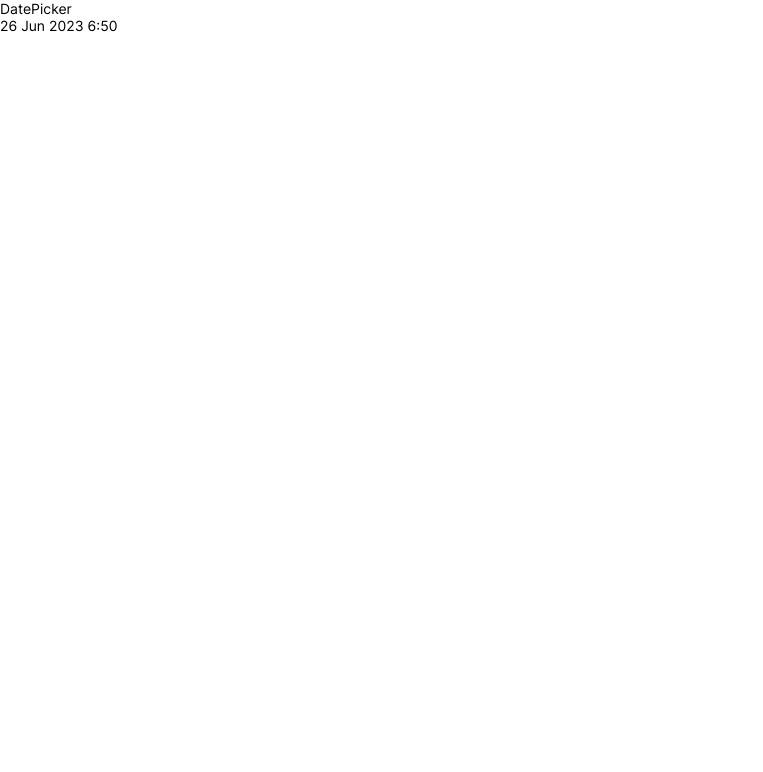
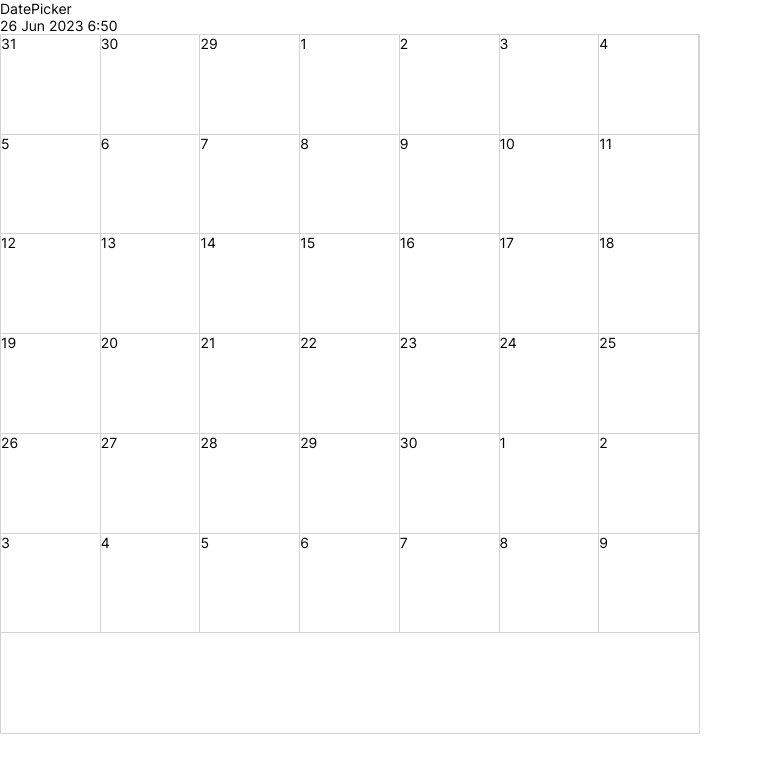
Before and after one commit to VladimirBvt/SuperDatePicker, a React (Create React App) app: page / in a window 1280 px wide. Shown: the top 772 px of the page, without its empty margins (0-763 px from the left). Built offline with nearby package versions, Linux system fonts and the light colour scheme.

Commit message:
Creating arrays of days and rendering them

```diff
--- /dev/null
+++ b/src/components/DatePicker/DatePicker.module.scss
@@ -0,0 +1,13 @@
+.calendar {
+  display: grid;
+  grid-template-columns: repeat(7, 1fr);
+  grid-template-rows: repeat(7, 1fr);
+  width: 700px;
+  height: 700px;
+  border: 1px solid lightgray;
+}
+
+.date {
+  border-right: 1px solid lightgray;
+  border-bottom: 1px solid lightgray;
+}
--- a/src/components/DatePicker/DatePicker.tsx
+++ b/src/components/DatePicker/DatePicker.tsx
@@ -1,4 +1,5 @@
 import {useMemo, useState} from "react";
+import styles from './DatePicker.module.scss'
 
 interface IDatePickerProps {
   value: Date;
@@ -23,24 +24,90 @@ const months = [
 ]
 
 interface IDateCellItem {
-  day: number;
+  date: number;
   month: number;
   year: number;
 
-  isToday: boolean;
-  isSelected: boolean;
+  isToday?: boolean;
+  isSelected?: boolean;
 }
 
-const getNumberOfDaysInAMonth = (year: number, month: number) => {
+const getDaysAmountInAMonth = (year: number, month: number) => {
   const nextMonthDate = new Date(year, month + 1, 1)
-  const lastDayInMonth = nextMonthDate.setMinutes(-1)
-  return new Date(lastDayInMonth)
+  nextMonthDate.setMinutes(-1)
+  return nextMonthDate.getDate()
+}
+
+const getPreviousMonthDays = (year: number, month: number) => {
+  const currentMonthFirstDay = new Date(year, month, 1)
+  const dayOfTheWeek = currentMonthFirstDay.getDay()
+  // сколько нужно взять дней из предыдущего месяца
+  const prevMonthCellsAmount = dayOfTheWeek -1
+
+  // количество дней в предыдущем месяце
+  const daysAmountInPrevMonth = getDaysAmountInAMonth(year, month -1)
+
+  const dateCells: IDateCellItem[] = []
+
+  const [cellYear, cellMonth] = month === 0 ? [year -1, 11] : [year, month -1]
+
+  for (let i = 0; i < prevMonthCellsAmount; i ++) {
+    dateCells.push({
+      year: cellYear,
+      month: cellMonth,
+      date: daysAmountInPrevMonth - i,
+    })
+  }
+
+  return dateCells
+}
+
+const VISIBLE_CELLS_AMOUNT = 7 * 6
+
+const getNextMonthDays = (year: number, month: number) => {
+  //
+  const currentMonthFirstDay = new Date(year, month, 1)
+  const dayOfTheWeek = currentMonthFirstDay.getDay()
+  const prevMonthCellsAmount = dayOfTheWeek -1
+  //
+
+  const daysAmount = getDaysAmountInAMonth(year, month)
+
+  const nextMonthDays = VISIBLE_CELLS_AMOUNT - daysAmount - prevMonthCellsAmount
+
+  const [cellYear, cellMonth] = month === 11 ? [year +1, 0] : [year, month +1]
+
+  const dateCells: IDateCellItem[] = []
+
+  for (let i = 1; i <= nextMonthDays; i ++) {
+    dateCells.push({
+      year: cellYear,
+      month: cellMonth,
+      date: i,
+    })
+  }
+
+  return dateCells
+}
+
+const getCurrentMonthDays = (year: number, month: number, numberOfDays: number) => {
+  const dateCells: IDateCellItem[] = []
+
+  for (let i = 1; i <= numberOfDays; i ++) {
+    dateCells.push({
+      year,
+      month,
+      date: i,
+    })
+  }
+
+  return dateCells
 }
 
 
 const DatePicker = ({ value, onChange, min, max }: IDatePickerProps) => {
   const [fieldYear, setFieldYear] = useState(() => value.getFullYear())
-  const [fieldMont, setFieldMont] = useState(() => value.getMonth())
+  const [fieldMonth, setFieldMonth] = useState(() => value.getMonth())
   const [fieldDay, setFieldDay] = useState(() => value.getDate())
   const [fieldHour, setFieldHour] = useState(() => value.getHours())
   const [fieldMinute, setFieldMinute] = useState(() => value.getMinutes())
@@ -56,12 +123,16 @@ const DatePicker = ({ value, onChange, min, max }: IDatePickerProps) => {
   }, [value])
 
   const dateCells = useMemo(() => {
-    const items: IDateCellItem[] = []
 
-    const fieldDate = new Date(fieldYear, fieldMont, 1, fieldHour, fieldMinute)
+    const daysInMonth = getDaysAmountInAMonth(fieldYear, fieldMonth)
 
-    return items
-  }, [fieldYear, fieldMont])
+    const currentMonthDays = getCurrentMonthDays(fieldYear, fieldMonth, daysInMonth)
+
+    const prevMonthDays = getPreviousMonthDays(fieldYear, fieldMonth)
+    const nextMonthDays = getNextMonthDays(fieldYear, fieldMonth)
+
+    return [...prevMonthDays, ...currentMonthDays, ...nextMonthDays]
+  }, [fieldYear, fieldMonth])
 
   const nextYear = () => {
 
@@ -82,7 +153,15 @@ const DatePicker = ({ value, onChange, min, max }: IDatePickerProps) => {
   return (
     <div>
       DatePicker
-      <div>{day} {month} {year} {hour}:{minute}</div>
+      <div>
+        {day} {month} {year} {hour}:{minute}
+      </div>
+      <div className={styles.calendar}>
+        {dateCells.map(cell => {
+
+          return <div className={styles.date}>{cell.date}</div>
+        })}
+      </div>
     </div>
   );
 };
```
